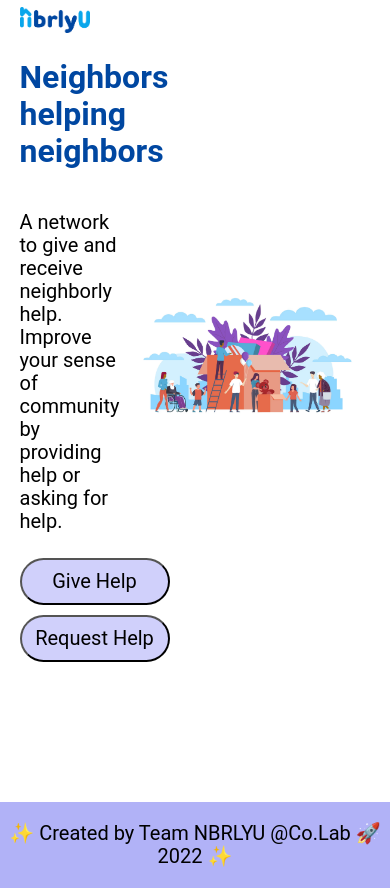
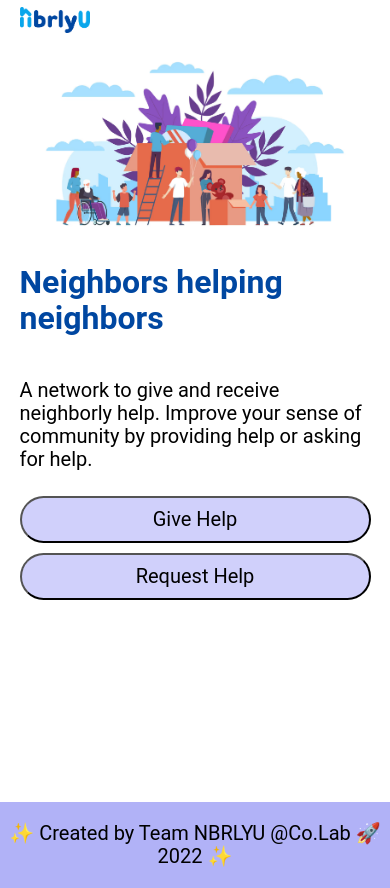
Before and after one commit to Co-Lab-You-Belong-in-Tech/NBRLYU, a React (Create React App) app: page / in a window 390 px wide. Built offline with nearby package versions, Linux system fonts and the light colour scheme.

Commit message:
completed media queries home and provide

```diff
--- a/src/styles/home.scss
+++ b/src/styles/home.scss
@@ -25,14 +25,35 @@ button {
   margin: 0 10px;
 }
 
-//! Media Queries
+// !Media Queries
 // !960px
 @media (max-width: 960px) {
   .button-box {
-    display: flex;
     flex-direction: column;
     button {
       margin: 5px 0;
     }
   }
 }
+
+// !780px
+@media (max-width: 780px) {
+  .main-container {
+    flex-direction: column-reverse;
+  }
+  .text-box,
+  .image-box {
+    width: 100%;
+  }
+  .button-box {
+    align-self: center;
+    width: 60%;
+    flex-direction: row;
+  }
+}
+//! 420px
+@media (max-width: 420px) {
+  .button-box {
+    flex-direction: column;
+  }
+}
--- a/src/styles/provide.scss
+++ b/src/styles/provide.scss
@@ -3,7 +3,6 @@
   justify-content: space-between;
 }
 .each-task {
-  // border: 1px solid red;
   width: 25%;
   padding: 0 20px;
   display: flex;
@@ -16,4 +15,32 @@
 .button-box {
   display: flex;
   justify-content: space-between;
+  margin-bottom: 10px;
 }
+
+// !Media Queries
+
+// !960px
+.button-box {
+  flex-direction: row;
+}
+// !780px
+.button-box {
+  width: 100%;
+}
+//! 420px
+@media (max-width: 420px) {
+  .button-box {
+    flex-direction: column;
+  }
+  .task-choices {
+    flex-direction: column;
+  }
+  .each-task {
+    width: 100%;
+    justify-content: space-between;
+    label img {
+      width: 100%;
+    }
+  }
+}
```
